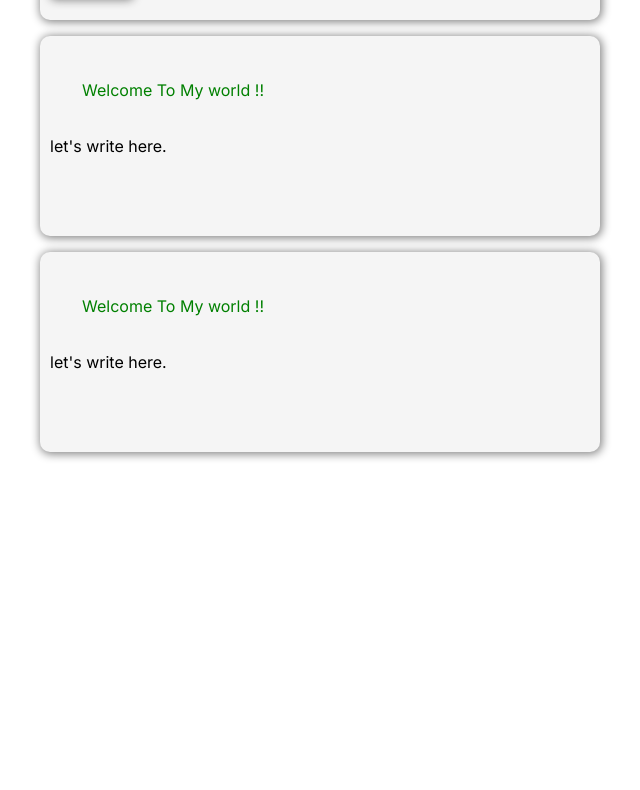
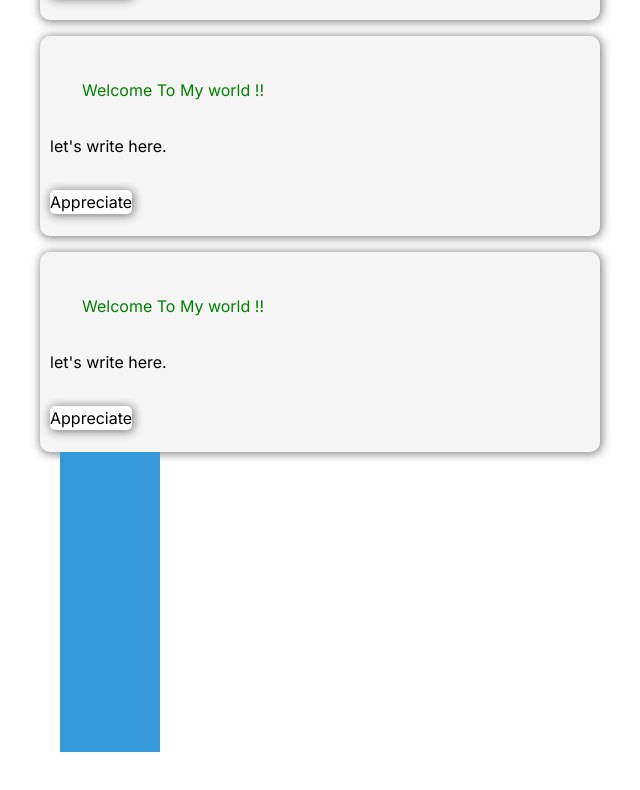
Before and after one commit to PriyanshuSharma1/GovToken-Gamified-Governance-With-Blockchain, a Next.js app in the folder client/: page /notifications in a window 1280 px wide. Shown: the part 420-1210 px from the top of the page, without its empty margins (40-680 px from the left). Before the commit the page ends 952 px from the top, so only its background shows below. Built offline with nearby package versions, Linux system fonts and the light colour scheme.

Commit message:
Struggling to vreate the sidebar updates box

```diff
--- a/client/app/globals.css
+++ b/client/app/globals.css
@@ -35,3 +35,19 @@ h1 {
   color: black;
   box-shadow: 1px 1px 10px 1px grey;
 }
+/* Add your styles here */
+.container {
+  display: flex;
+  align-items: flex-start;
+}
+
+.feed-content {
+  flex: 1;
+}
+
+.vertical-rectangular-block {
+  width: 100px; /* Adjust width as needed */
+  height: 300px; /* Adjust height as needed */
+  background-color: #3498db; /* Use your preferred background color */
+  margin-left: 20px; /* Adjust spacing from the feed content */
+}
--- a/client/app/notifications/page.js
+++ b/client/app/notifications/page.js
@@ -1,7 +1,8 @@
 export default function notificationsPage() {
   return (
     <div>
-      <h1> Feed</h1>
+      <h1 className="content"> Feed</h1>
+      <div className="feed-content">
         <div className="box">
           <h1 style={{ color: "green" }}>Welcome To My world !!</h1>
           <p>let's write here.</p>
@@ -10,11 +11,15 @@ export default function notificationsPage() {
         <div className="box">
           <h1 style={{ color: "green" }}>Welcome To My world !!</h1>
           <p>let's write here.</p>
+          <button className="appreciate-button">Appreciate</button>
         </div>
         <div className="box">
           <h1 style={{ color: "green" }}>Welcome To My world !!</h1>
           <p>let's write here.</p>
+          <button className="appreciate-button">Appreciate</button>
         </div>
+      </div>
+      <div className="vertical-rectangular-block"></div>
     </div>
   );
 }
```
Lines whose indentation alone changed are shown as unchanged.
